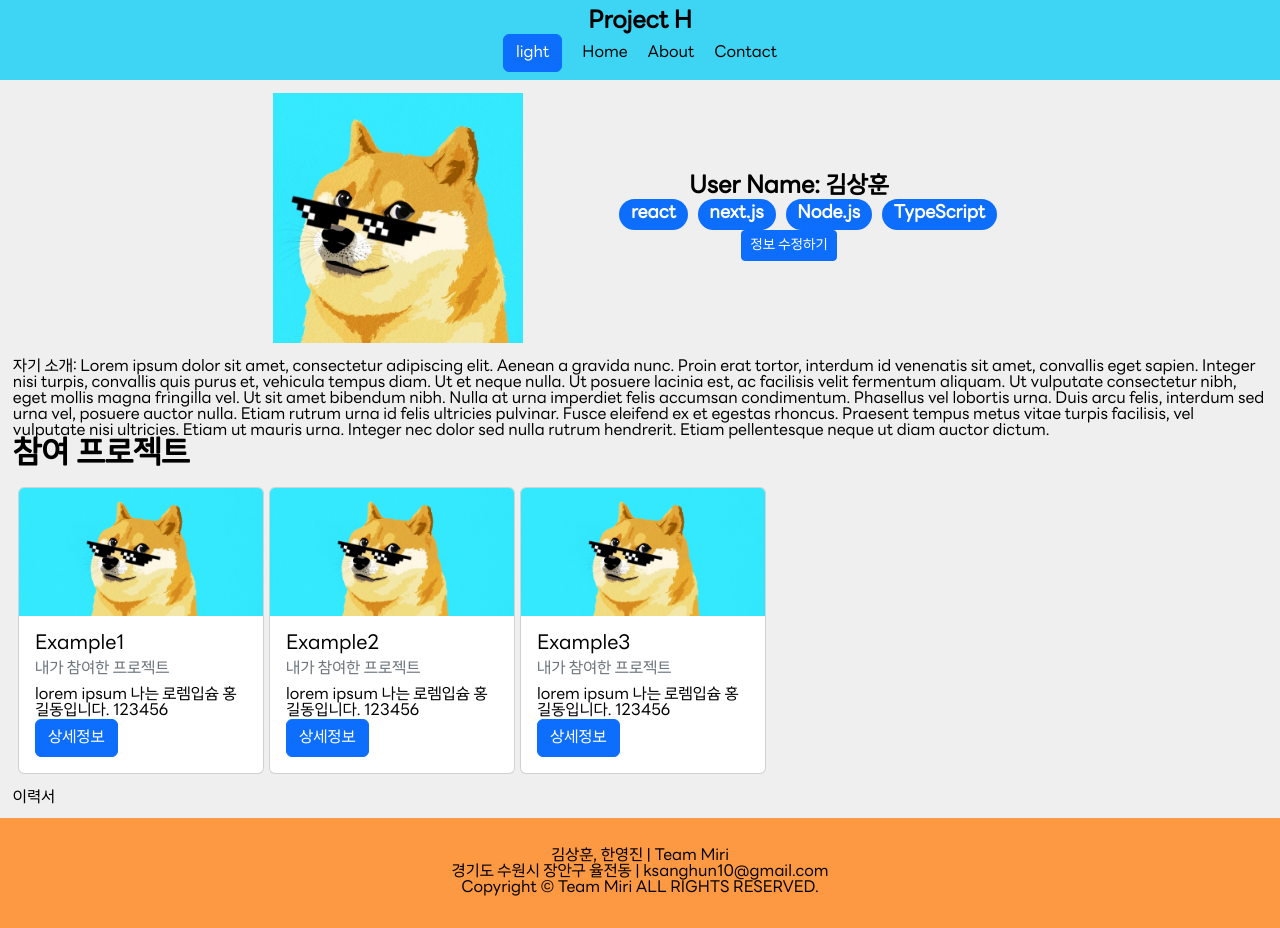
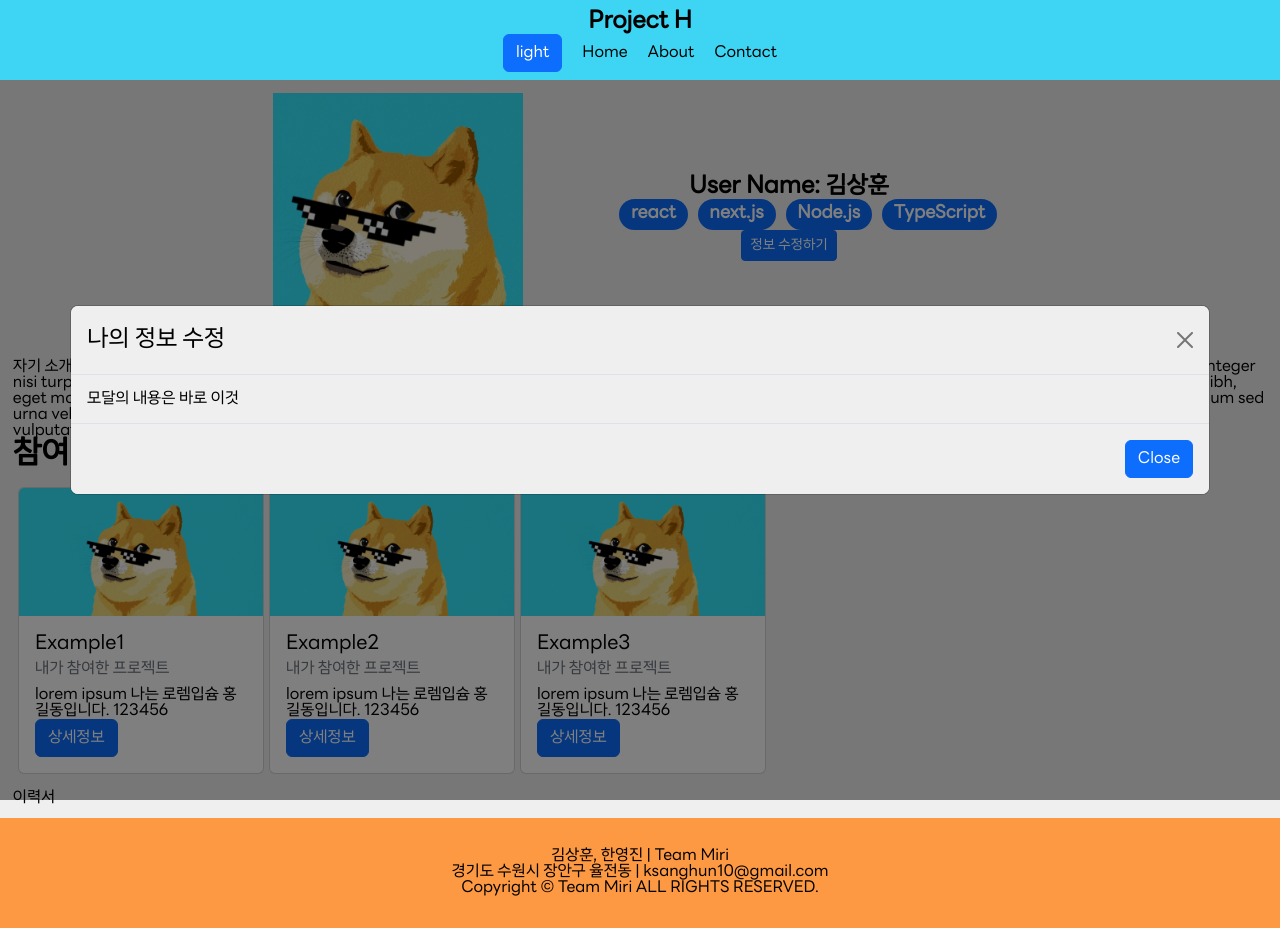
Before and after one commit to TeamMiri/ProjectH-FE, a Next.js app: page /mypage/1 in a window 1280 px wide. Both pictures are taken after a click on the button "정보 수정하기". Built offline with nearby package versions, Linux system fonts and the light colour scheme.

Commit message:
feat  : 모달 컨테이너 및 버튼 개발 #7

```diff
--- /dev/null
+++ b/src/components/ModalContainer/ModalButton.tsx
@@ -0,0 +1,36 @@
+import { useState, ReactNode, ButtonHTMLAttributes } from 'react';
+import Button, { ButtonProps } from 'react-bootstrap/Button';
+import { ModalContainer } from './styled';
+
+interface ModalButtonProps extends ButtonProps {
+  modalTitle: string;
+  buttonTitle: string;
+  children: ReactNode;
+}
+
+export function ModalButton(props: ModalButtonProps) {
+  const [show, setShow] = useState<boolean>(false);
+
+  const handleClose = () => setShow(false);
+  const handleShow = () => setShow(true);
+
+  return (
+    <>
+      <Button
+        className="btn"
+        variant={props.variant}
+        size={props.size}
+        onClick={handleShow}
+      >
+        {props.buttonTitle}
+      </Button>
+      <ModalContainer
+        title={props.modalTitle}
+        show={show}
+        onClose={handleClose}
+      >
+        {props.children}
+      </ModalContainer>
+    </>
+  );
+}
--- a/src/components/ModalContainer/ModalContainer.tsx
+++ b/src/components/ModalContainer/ModalContainer.tsx
@@ -1,30 +1,45 @@
 import Button from 'react-bootstrap/Button';
 import Modal from 'react-bootstrap/Modal';
+import styled from 'styled-components';
 
-function MyVerticallyCenteredModal(props) {
+interface ModalContainerInterface {
+  title: string;
+  children: React.ReactNode;
+  show: boolean;
+  onClose: () => void;
+}
+const ModalBody = styled(Modal.Body)`
+  background-color: ${props => props.theme.colors.backgroundColor};
+  color: ${props => props.theme.colors.fontColor};
+`;
+const ModalHeader = styled(Modal.Header)`
+  background-color: ${props => props.theme.colors.backgroundColor};
+  color: ${props => props.theme.colors.fontColor};
+`;
+const ModalFooter = styled(Modal.Footer)`
+  background-color: ${props => props.theme.colors.backgroundColor};
+  color: ${props => props.theme.colors.fontColor};
+`;
+export function ModalContainer(props: ModalContainerInterface) {
   return (
     <Modal
-      {...props}
-      size="lg"
+      // dialogClassName="modal-90w"
+      size="xl"
+      onHide={props.onClose}
+      show={props.show}
+      // style={{ width: '100vw' }}
       aria-labelledby="contained-modal-title-vcenter"
       centered
     >
-      <Modal.Header closeButton>
+      <ModalHeader closeButton>
         <Modal.Title id="contained-modal-title-vcenter">
-          Modal heading
+          {props.title}
         </Modal.Title>
-      </Modal.Header>
-      <Modal.Body>
-        <h4>Centered Modal</h4>
-        <p>
-          Cras mattis consectetur purus sit amet fermentum. Cras justo odio,
-          dapibus ac facilisis in, egestas eget quam. Morbi leo risus, porta ac
-          consectetur ac, vestibulum at eros.
-        </p>
-      </Modal.Body>
-      <Modal.Footer>
-        <Button onClick={props.onHide}>Close</Button>
-      </Modal.Footer>
+      </ModalHeader>
+      <ModalBody>{props.children}</ModalBody>
+      <ModalFooter>
+        <Button onClick={props.onClose}>Close</Button>
+      </ModalFooter>
     </Modal>
   );
 }
--- /dev/null
+++ b/src/components/ModalContainer/styled.ts
@@ -0,0 +1,7 @@
+import styled from 'styled-components';
+import { ModalContainer as M } from './ModalContainer';
+const ModalContainer = styled(M)`
+  background-color: ${props => props.theme.colors.componentBackgroundColor};
+  color: ${props => props.theme.colors.fontColor};
+`;
+export { ModalContainer };
--- a/src/sections/myPage/profile/index.tsx
+++ b/src/sections/myPage/profile/index.tsx
@@ -4,6 +4,7 @@ import styled from 'styled-components';
 import { TEST_IMAGE_URL_DOGE } from '@/constants';
 import { Button } from 'react-bootstrap';
 import { Pill } from '@/components/Pill/Pill';
+import { ModalButton } from '@/components/ModalContainer/ModalButton';
 interface MyPageProfileProps {
   name: string;
   profileImgUrl: string;
@@ -32,9 +33,14 @@ export function MyPageProfile({
               return <Pill name={value} key={value} />;
             })}
           </PillContainer>
-          <Button variant="primary" size="sm">
-            정보 수정하기
-          </Button>
+          <ModalButton
+            variant="primary"
+            size="sm"
+            modalTitle="나의 정보 수정"
+            buttonTitle="정보 수정하기"
+          >
+            <div>모달의 내용은 바로 이것</div>
+          </ModalButton>
         </Body>
       </ProfileContainer>
     </>
```
